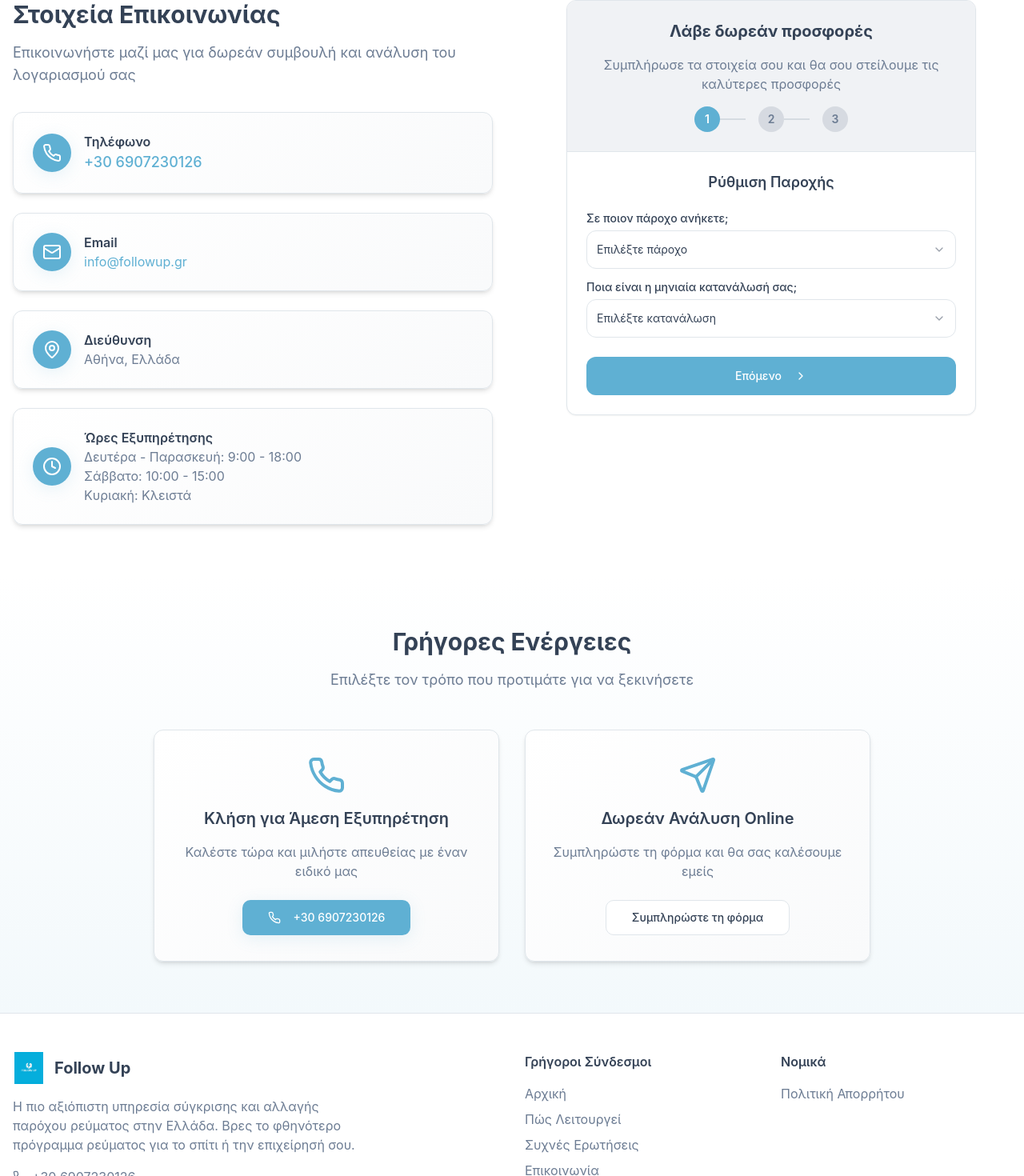
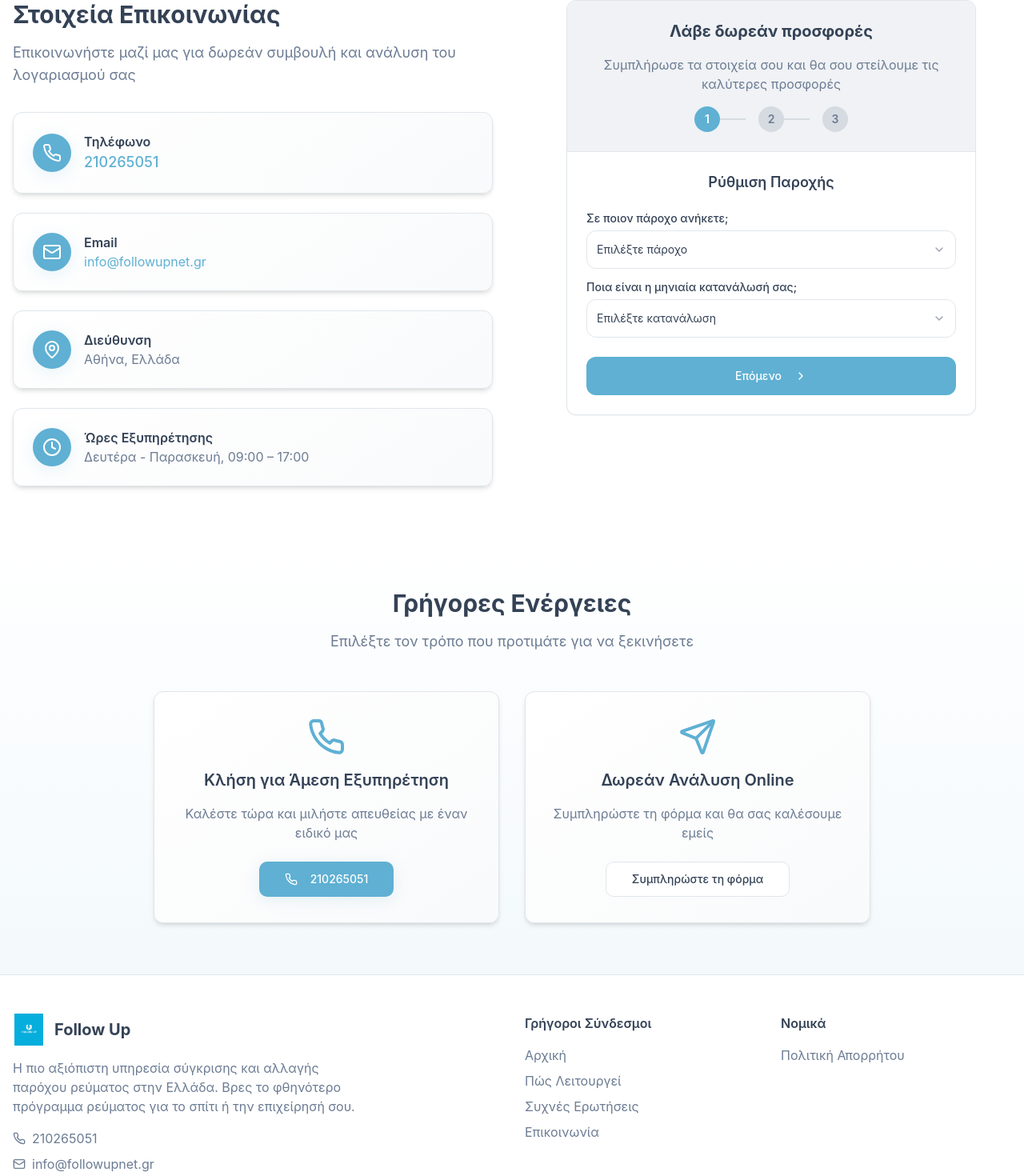
Before and after one commit to harabalos/fthinorevma-seeker-greece, a React (Vite) app: page /contact in a window 1280 px wide. Shown: the part 416-1886 px from the top of the page at 80% size. Built offline with nearby package versions, Linux system fonts and the light colour scheme.

Commit message:
Update contact information and hours
Update phone number, email address, and business hours across the site.

```diff
--- a/src/components/Footer.tsx
+++ b/src/components/Footer.tsx
@@ -25,11 +25,11 @@ const Footer = () => {
             <div className="space-y-2">
               <div className="flex items-center space-x-2 text-muted-foreground">
                 <Phone className="w-4 h-4" />
-                <span>+30 6907230126</span>
+                <span>210265051</span>
               </div>
               <div className="flex items-center space-x-2 text-muted-foreground">
                 <Mail className="w-4 h-4" />
-                <span>info@followup.gr</span>
+                <span>info@followupnet.gr</span>
               </div>
               <div className="flex items-center space-x-2 text-muted-foreground">
                 <MapPin className="w-4 h-4" />
--- a/src/components/Navigation.tsx
+++ b/src/components/Navigation.tsx
@@ -59,11 +59,11 @@ const Navigation = () => {
           {/* Phone & CTA */}
           <div className="hidden md:flex items-center space-x-4">
             <a
-              href="tel:+306907230126"
+              href="tel:210265051"
               className="flex items-center space-x-2 text-white hover:text-white/80 transition-colors"
             >
               <Phone className="w-4 h-4" />
-              <span className="font-medium">+30 6907230126</span>
+              <span className="font-medium">210265051</span>
             </a>
             <Button asChild size="sm" variant="outline" className="border-white text-primary hover:bg-dark-blue hover:border-dark-blue hover:text-white">
               <Link to="/contact">Δωρεάν Ανάλυση</Link>
@@ -99,11 +99,11 @@ const Navigation = () => {
               ))}
               <div className="px-4 pt-4 border-t border-white/20">
                 <a
-                  href="tel:+306907230126"
+                  href="tel:210265051"
                   className="flex items-center space-x-2 text-white hover:text-white/80 transition-colors mb-3"
                 >
                   <Phone className="w-4 h-4" />
-                  <span className="font-medium">+30 6907230126</span>
+                  <span className="font-medium">210265051</span>
                 </a>
                 <Button asChild className="w-full" variant="outline" onClick={() => setIsOpen(false)}>
                   <Link to="/contact" className="border-white text-white hover:bg-dark-blue hover:border-dark-blue">
--- a/src/components/ThreeStepForm.tsx
+++ b/src/components/ThreeStepForm.tsx
@@ -111,7 +111,7 @@ const ThreeStepForm = () => {
             </p>
             <div className="flex items-center justify-center space-x-2 text-primary text-xl font-semibold">
               <Phone className="w-6 h-6" />
-              <span>+30 6907230126</span>
+              <span>210265051</span>
             </div>
           </div>
         </CardContent>
--- a/src/pages/Contact.tsx
+++ b/src/pages/Contact.tsx
@@ -12,7 +12,7 @@ const Contact = () => {
 
     const metaDescription = document.querySelector('meta[name="description"]');
     if (metaDescription) {
-      metaDescription.setAttribute('content', 'Επικοινωνήστε με τη Follow Up για δωρεάν ανάλυση του λογαριασμού ρεύματος. Τηλέφωνο: +30 6907230126. Εξυπηρέτηση Δευτέρα-Παρασκευή 9:00-18:00.');
+      metaDescription.setAttribute('content', 'Επικοινωνήστε με τη Follow Up για δωρεάν ανάλυση του λογαριασμού ρεύματος. Τηλέφωνο: 210265051. Εξυπηρέτηση Δευτέρα-Παρασκευή 09:00-17:00.');
     }
   }, []);
 
@@ -77,10 +77,10 @@ const Contact = () => {
                       <div>
                         <h3 className="font-semibold text-foreground">Τηλέφωνο</h3>
                         <a
-                          href="tel:+306907230126"
+                          href="tel:210265051"
                           className="text-primary hover:text-primary-dark transition-colors text-lg font-medium"
                         >
-                          +30 6907230126
+                          210265051
                         </a>
                       </div>
                     </div>
@@ -96,10 +96,10 @@ const Contact = () => {
                       <div>
                         <h3 className="font-semibold text-foreground">Email</h3>
                         <a
-                          href="mailto:info@followup.gr"
+                          href="mailto:info@followupnet.gr"
                           className="text-primary hover:text-primary-dark transition-colors"
                         >
-                          info@followup.gr
+                          info@followupnet.gr
                         </a>
                       </div>
                     </div>
@@ -131,9 +131,7 @@ const Contact = () => {
                       <div>
                         <h3 className="font-semibold text-foreground">Ώρες Εξυπηρέτησης</h3>
                         <div className="text-muted-foreground">
-                          <p>Δευτέρα - Παρασκευή: 9:00 - 18:00</p>
-                          <p>Σάββατο: 10:00 - 15:00</p>
-                          <p>Κυριακή: Κλειστά</p>
+                          <p>Δευτέρα - Παρασκευή, 09:00 – 17:00</p>
                         </div>
                       </div>
                     </div>
@@ -173,9 +171,9 @@ const Contact = () => {
                   Καλέστε τώρα και μιλήστε απευθείας με έναν ειδικό μας
                 </p>
                 <Button size="lg" asChild className="shadow-blue">
-                  <a href="tel:+306907230126">
+                  <a href="tel:210265051">
                     <Phone className="mr-2 w-5 h-5" />
-                    +30 6907230126
+                    210265051
                   </a>
                 </Button>
               </CardContent>
--- a/src/pages/FAQ.tsx
+++ b/src/pages/FAQ.tsx
@@ -161,9 +161,9 @@ const FAQ = () => {
               </p>
               <div className="flex flex-col sm:flex-row gap-4 justify-center">
                 <Button size="lg" asChild className="shadow-orange">
-                  <a href="tel:+306907230126">
+                  <a href="tel:210265051">
                     <Phone className="mr-2 w-5 h-5" />
-                    Καλέστε: +30 6907230126
+                    Καλέστε: 210265051
                   </a>
                 </Button>
                 <Button size="lg" variant="outline" asChild>
--- a/src/pages/HowItWorks.tsx
+++ b/src/pages/HowItWorks.tsx
@@ -246,9 +246,9 @@ const HowItWorks = () => {
                 className="bg-white/20 border-white/30 text-white hover:bg-white/30"
                 asChild
               >
-                <a href="tel:+306907230126">
+                <a href="tel:210265051">
                   <Phone className="mr-2 w-5 h-5" />
-                  +30 6907230126
+                  210265051
                 </a>
               </Button>
             </div>
--- a/src/pages/Privacy.tsx
+++ b/src/pages/Privacy.tsx
@@ -110,8 +110,8 @@ const Privacy = () => {
               <div className="space-y-4 text-gray-700">
                 <p>Για οποιοδήποτε αίτημα σχετικά με τα προσωπικά σας δεδομένα, μπορείτε να επικοινωνήσετε μαζί μας στο:</p>
                 <div className="space-y-2">
-                  <p>📧 <strong>Email:</strong> info@followup.gr</p>
-                  <p>📞 <strong>Τηλέφωνο:</strong> +30 6907230126</p>
+                  <p>📧 <strong>Email:</strong> info@followupnet.gr</p>
+                  <p>📞 <strong>Τηλέφωνο:</strong> 210265051</p>
                 </div>
               </div>
             </Card>
```
